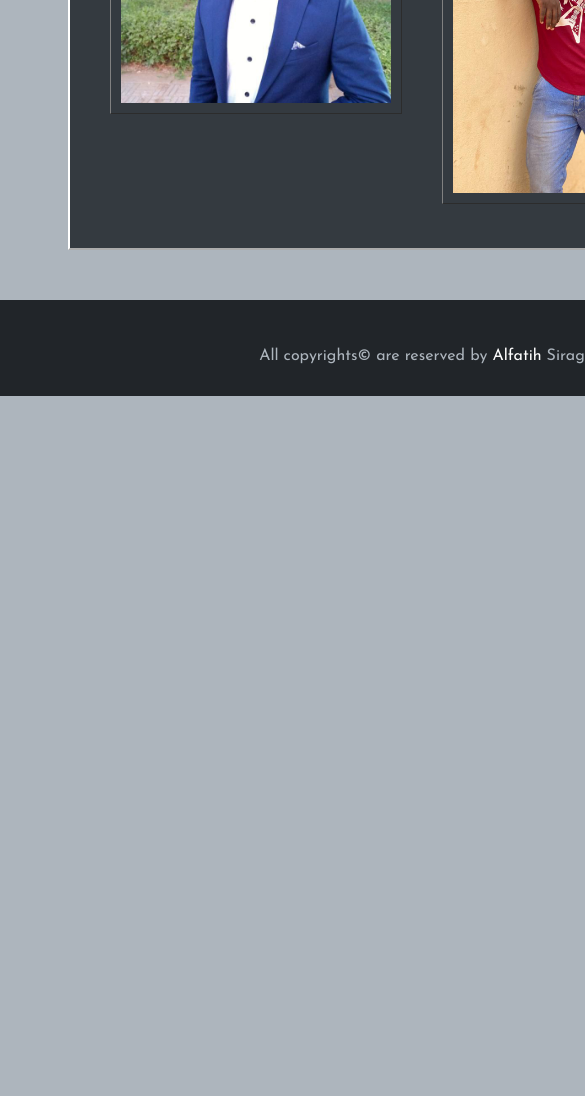
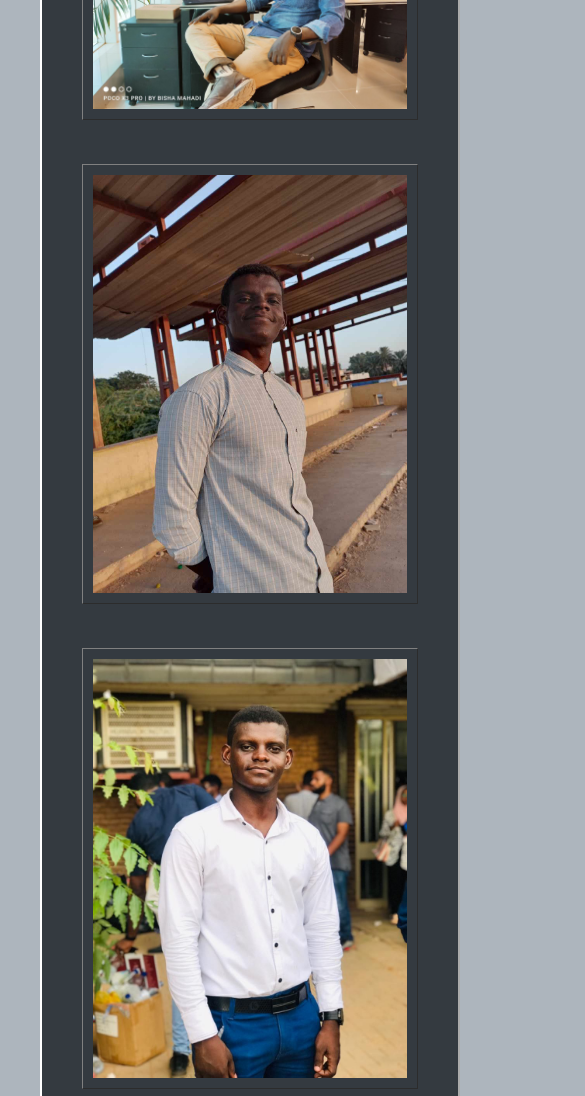
Before and after one commit to Alphatih/gallery, a plain HTML site: page index.html in a window 390 px wide. Shown: the part 1497-2593 px from the top of the page, 585 px wide, since content can reach past the window. Before the commit the page ends 1893 px from the top, so only its background shows below. Drawn offline with Linux system fonts and the light colour scheme.

Commit message:
edited with and height

```diff
--- a/style.css
+++ b/style.css
@@ -119,8 +119,38 @@ footer span {
 
 @media screen and (max-width: 575px) {
     html {
-        box-sizing: border-box;
-        width: 100vb;
+        width: fit-content;
+        height: fit-content;
     }
 
 }
+
+@media screen and (min-width: 576px) and (max-width:650px) {
+    html {
+        width: fit-content;
+        height: fit-content;
+    }
+
+}
+
+@media screen and (min-width: 660px) and (max-width:760px) {
+    html {
+        width: fit-content;
+        height: fit-content;
+    }
+}
+
+@media screen and (min-width: 768px) and (max-width:991px) {
+    html {
+        width: fit-content;
+        height: fit-content;
+    }
+}
+
+@media screen and (min-width: 992px) and (max-width:1279px) {
+    html {
+        width: fit-content;
+        height: fit-content;
+    }
+
+}
```
